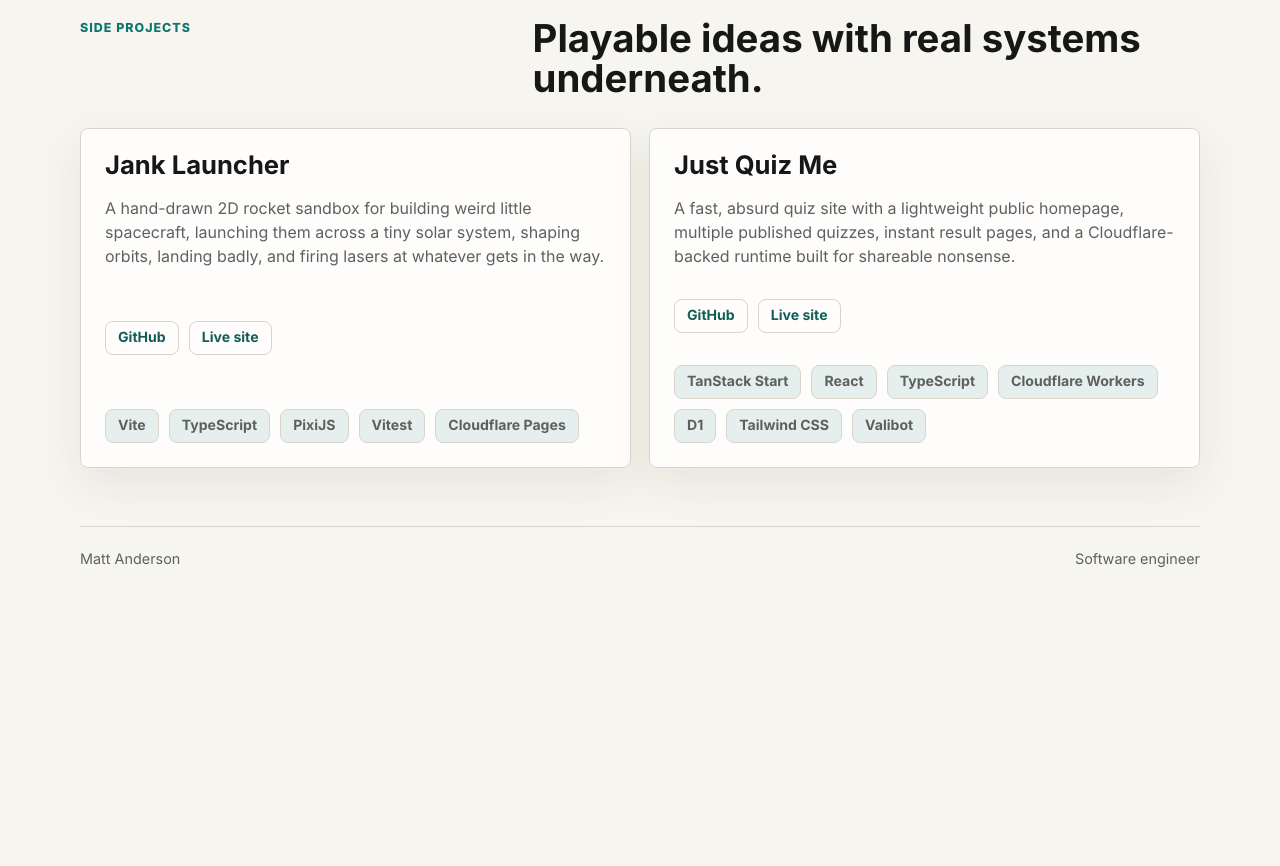
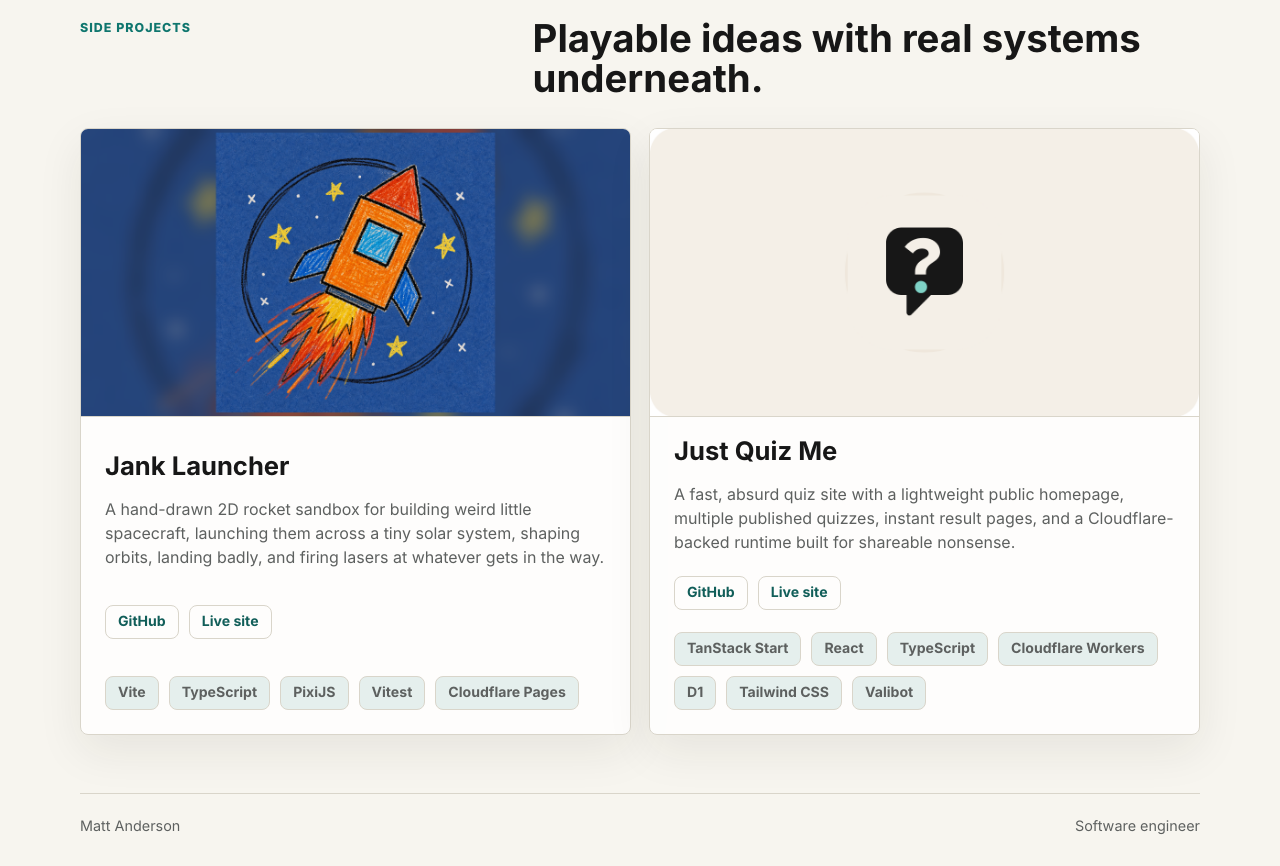
Before and after one commit to mattander/mattdev, a React (Vite) app: page / in a window 1280 px wide. Shown: the part 1900-2766 px from the top of the page. Before the commit the page ends 2499 px from the top, so only its background shows below. Built offline with nearby package versions, Linux system fonts and the light colour scheme.

Commit message:
Add project card preview images

```diff
--- a/src/routes/HomePage.tsx
+++ b/src/routes/HomePage.tsx
@@ -18,14 +18,25 @@ function ExternalLink({ href, children, className }: ExternalLinkProps) {
 type FocusCardProps = {
   name: string;
   description: string;
+  imageAlt: string;
+  imageSrc: string;
   githubUrl: string;
   liveUrl: string;
   tags: string[];
 };
 
-function FocusCard({ name, description, githubUrl, liveUrl, tags }: FocusCardProps) {
+function FocusCard({
+  name,
+  description,
+  imageAlt,
+  imageSrc,
+  githubUrl,
+  liveUrl,
+  tags,
+}: FocusCardProps) {
   return (
     <article className="project-card">
+      <img className="project-card__image" src={imageSrc} alt={imageAlt} loading="lazy" />
       <div className="project-card__body">
         <h3>{name}</h3>
         <p>{description}</p>
@@ -124,6 +135,8 @@ export function HomePage() {
                 key={project.name}
                 name={project.name}
                 description={project.description}
+                imageAlt={project.imageAlt}
+                imageSrc={project.imageSrc}
                 githubUrl={project.githubUrl}
                 liveUrl={project.liveUrl}
                 tags={project.tags}
--- a/src/siteData.ts
+++ b/src/siteData.ts
@@ -20,6 +20,8 @@ export type ActivityItem = {
 export type ProjectItem = {
   name: string;
   description: string;
+  imageAlt: string;
+  imageSrc: string;
   githubUrl: string;
   liveUrl: string;
   tags: string[];
@@ -98,6 +100,8 @@ export const projects: ProjectItem[] = [
     name: "Jank Launcher",
     description:
       "A hand-drawn 2D rocket sandbox for building weird little spacecraft, launching them across a tiny solar system, shaping orbits, landing badly, and firing lasers at whatever gets in the way.",
+    imageAlt: "Jank Launcher preview with a hand-drawn rocket over a dark space background",
+    imageSrc: "/projects/jank-launcher-card.png",
     githubUrl: "https://github.com/mattander/jank-launcher",
     liveUrl: "https://jank-launcher.pages.dev",
     tags: ["Vite", "TypeScript", "PixiJS", "Vitest", "Cloudflare Pages"],
@@ -106,6 +110,8 @@ export const projects: ProjectItem[] = [
     name: "Just Quiz Me",
     description:
       "A fast, absurd quiz site with a lightweight public homepage, multiple published quizzes, instant result pages, and a Cloudflare-backed runtime built for shareable nonsense.",
+    imageAlt: "Just Quiz Me preview card with the site logo and tagline",
+    imageSrc: "/projects/just-quiz-me-card.png",
     githubUrl: "https://github.com/mattander/just-quiz-me",
     liveUrl: "https://justquiz.me",
     tags: [
--- a/src/styles.css
+++ b/src/styles.css
@@ -429,16 +429,26 @@ h3 {
 }
 
 .project-card {
+  overflow: hidden;
   flex-direction: column;
-  gap: 26px;
+  gap: 22px;
   justify-content: space-between;
-  min-height: 340px;
-  padding: 24px;
+  min-height: 480px;
+}
+
+.project-card__image {
+  display: block;
+  width: 100%;
+  aspect-ratio: 1200 / 630;
+  border-bottom: 1px solid var(--line);
+  object-fit: cover;
+  background: var(--bg);
 }
 
 .project-card__body {
   display: grid;
   gap: 16px;
+  padding: 0 24px;
 }
 
 .project-card h3 {
@@ -457,6 +467,7 @@ h3 {
   display: flex;
   flex-wrap: wrap;
   gap: 10px;
+  padding: 0 24px;
 }
 
 .project-link,
@@ -480,7 +491,7 @@ h3 {
 
 .project-tags {
   margin: 0;
-  padding: 0;
+  padding: 0 24px 24px;
   list-style: none;
 }
 
```
Also changed, not shown: public/projects/jank-launcher-card.png (added), public/projects/just-quiz-me-card.png (added).
